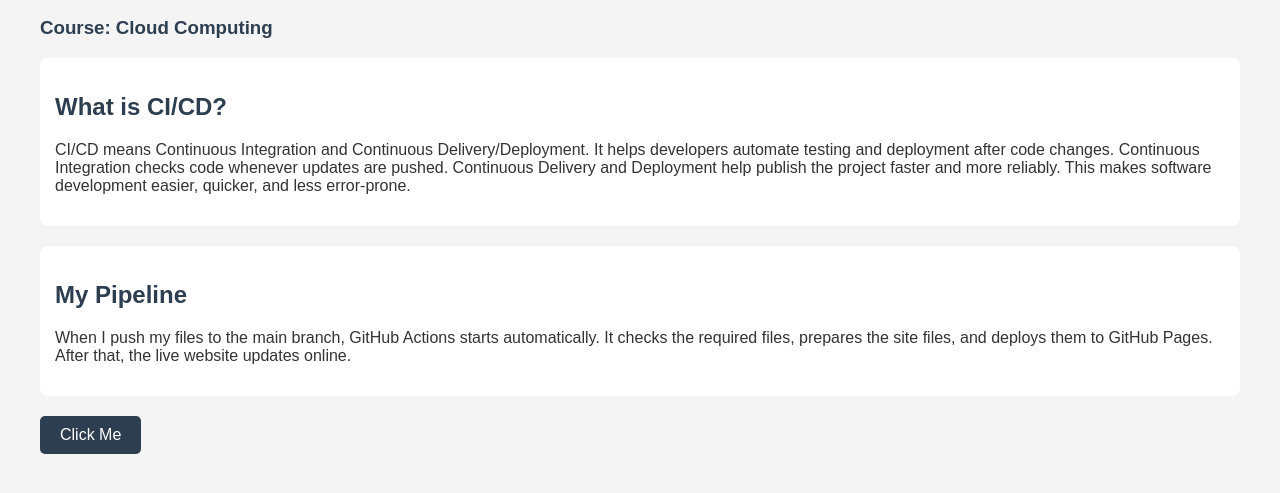
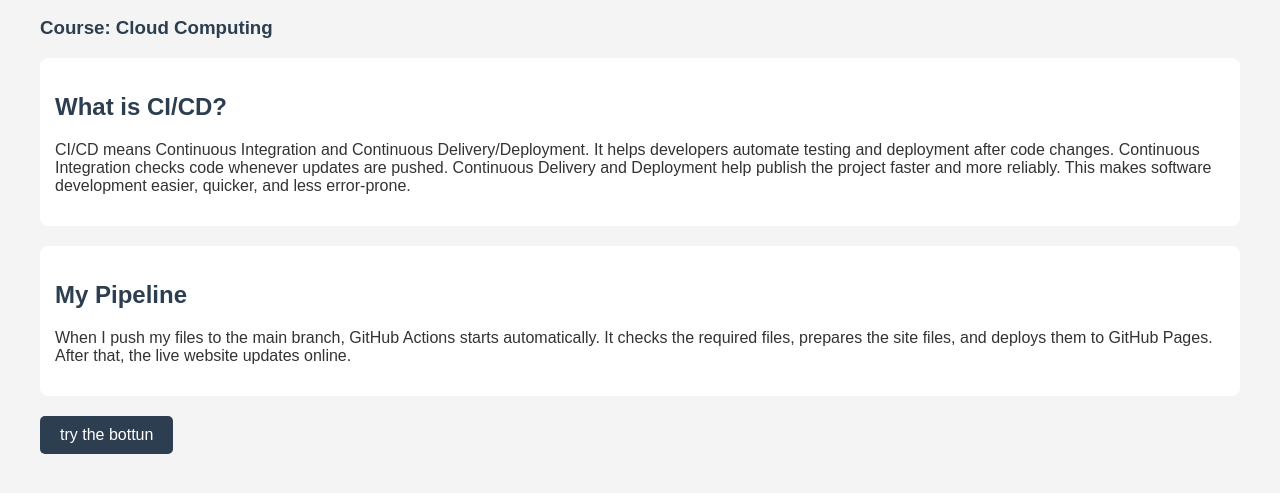
Before and after one commit to sam75w/cloud-beginner-cicd-pages-salam_wasam, a plain HTML site: page index.html in a window 1280 px wide. Shown: the part 129-622 px from the top of the page. Drawn offline with Linux system fonts and the light colour scheme.

Commit message:
Update index.html

```diff
--- a/index.html
+++ b/index.html
@@ -31,7 +31,7 @@
     </p>
   </section>
 
-  <button id="changeTextBtn">Click Me</button>
+  <button id="changeTextBtn">try the bottun</button>
   <p id="message"></p>
 
   <script src="script.js"></script>
```
